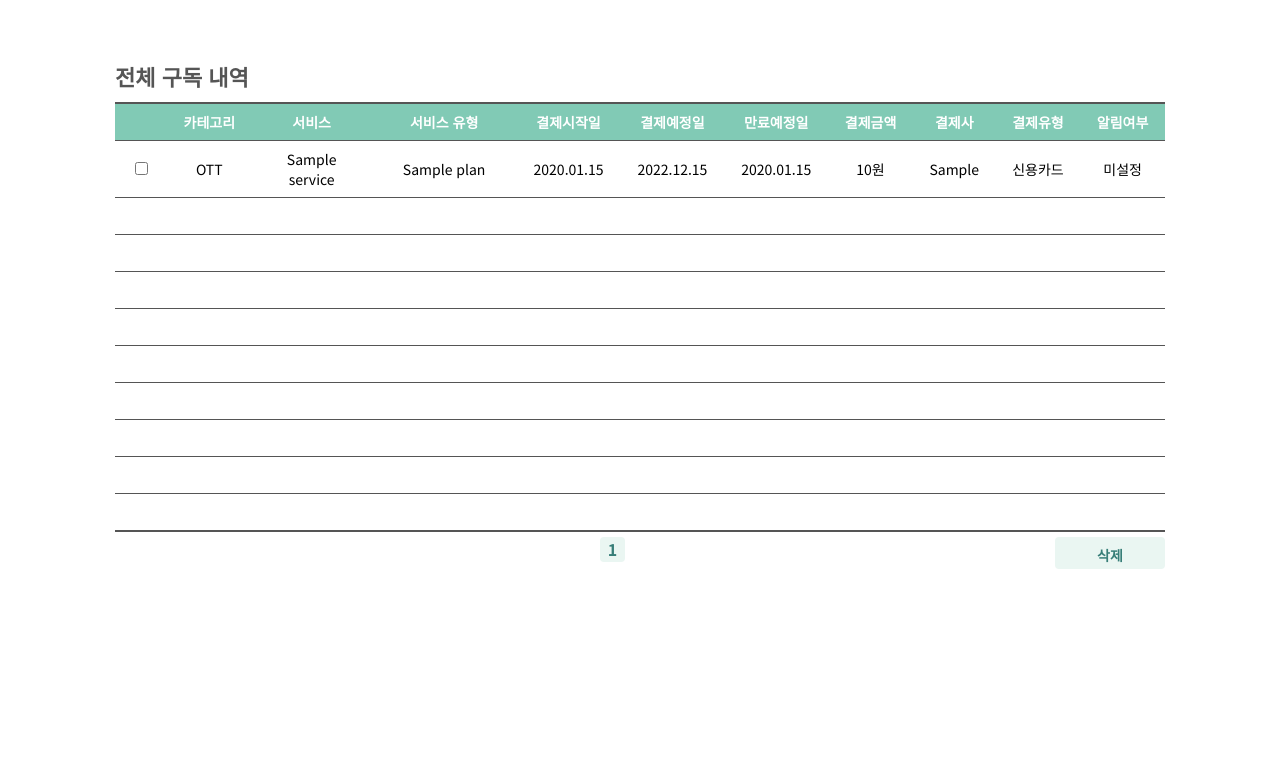
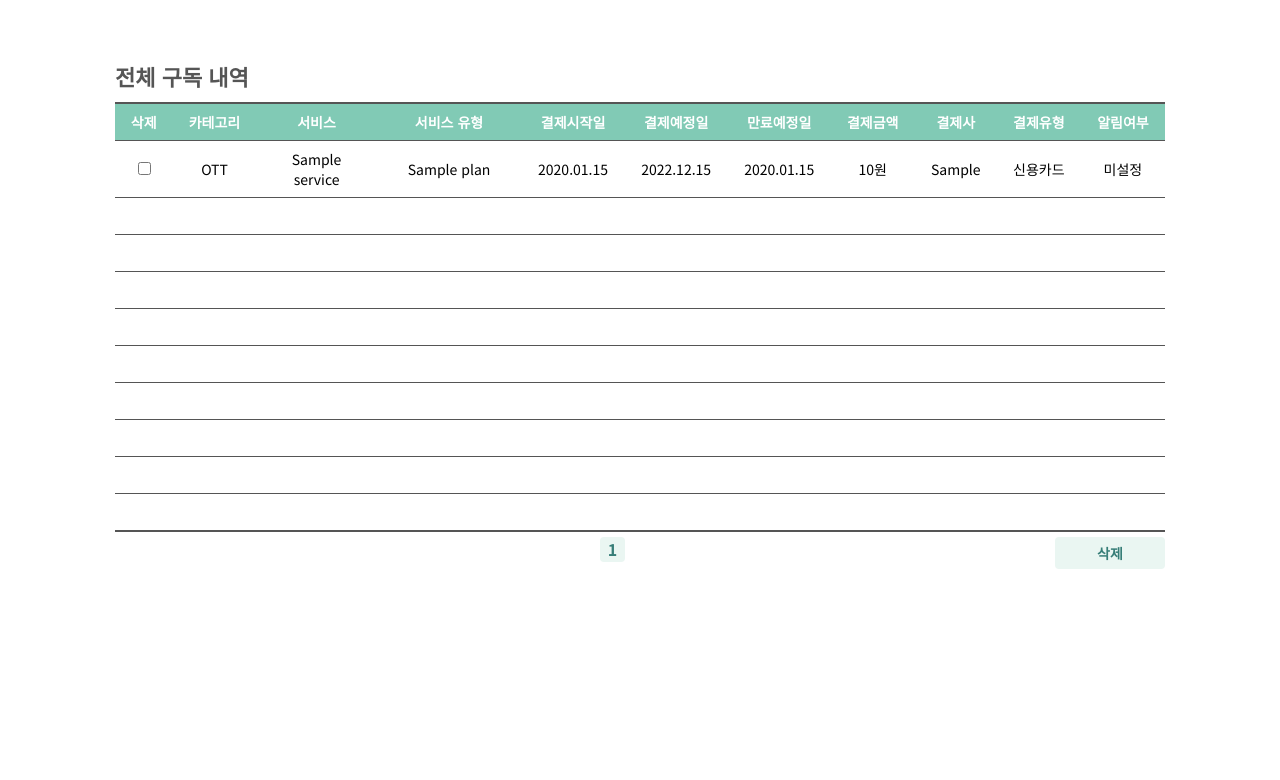
Before and after one commit to backendnanodegree/SubPrice, a Django app: page /subscriptions/history/ in a window 1280 px wide. Shown: the part 65-845 px from the top of the page. Run offline with Django 3.2, Linux system fonts and the light colour scheme; a user stored in the database is signed in; tables that the repository leaves empty hold one stand-in row (values such as "Sample post"); parts of the project's set-up code (start-up, migrations or seed data) failed here and were passed over.

Commit message:
Fix button padding and table row naming in history view

```diff
--- a/static/css/history.css
+++ b/static/css/history.css
@@ -116,7 +116,7 @@
     min-width: 110px;
     height: 32px;
     margin: auto;
-    padding: 8px;
+    padding: 4px;
     border: 0;
     border-radius: 4px;
     color: #377E78;
--- a/templates/subscriptions/history.html
+++ b/templates/subscriptions/history.html
@@ -16,7 +16,7 @@
             <table class="history-table">
                 <thead>
                     <tr>
-                        <th></th>
+                        <th class="">삭제</th>
                         <th class="">카테고리</th>
                         <th class="th-service">서비스</th>
                         <th class="th-plan">서비스 유형</th>
```
